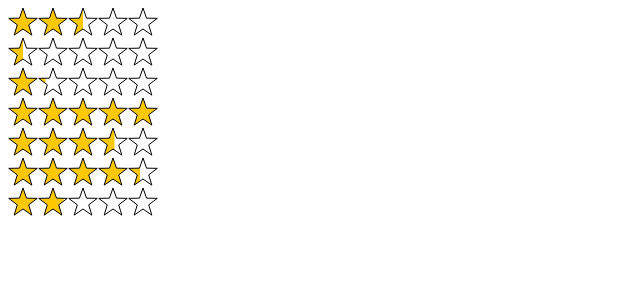
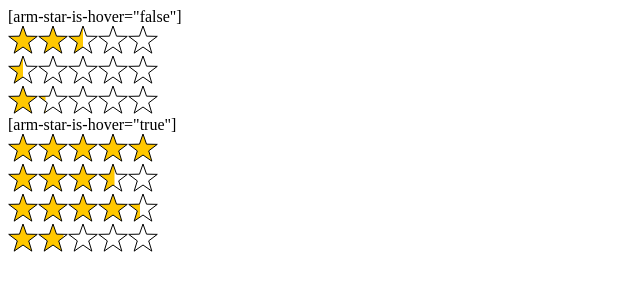
Before and after one commit to AmurKhoyetsyan/stars-reating, a plain HTML site: page index.html in a window 1280 px wide. Shown: the whole page, without its empty margins (0-640 px from the left). Drawn offline with Linux system fonts and the light colour scheme.

Commit message:
replace documentation

```diff
--- a/index.html
+++ b/index.html
@@ -8,9 +8,11 @@
         <title>Document</title>
     </head>
     <body>
+        <span>[arm-star-is-hover="false"]</span>
         <div class="star-bar" arm-star-data-percent="50" arm-star-is-hover=></div>
         <div class="star-bar" arm-star-data-percent="10" arm-star-is-hover="false"></div>
         <div class="star-bar" arm-star-data-percent="25" arm-star-is-hover="false"></div>
+        <span>[arm-star-is-hover="true"]</span>
         <div class="star-bar" arm-star-data-percent="100" arm-star-is-hover="true"></div>
         <div class="star-bar" arm-star-data-percent="71" arm-star-is-hover="true"></div>
         <div class="star-bar" arm-star-data-percent="88" arm-star-is-hover="true"></div>
```
Also changed, not shown: 2 other files.
